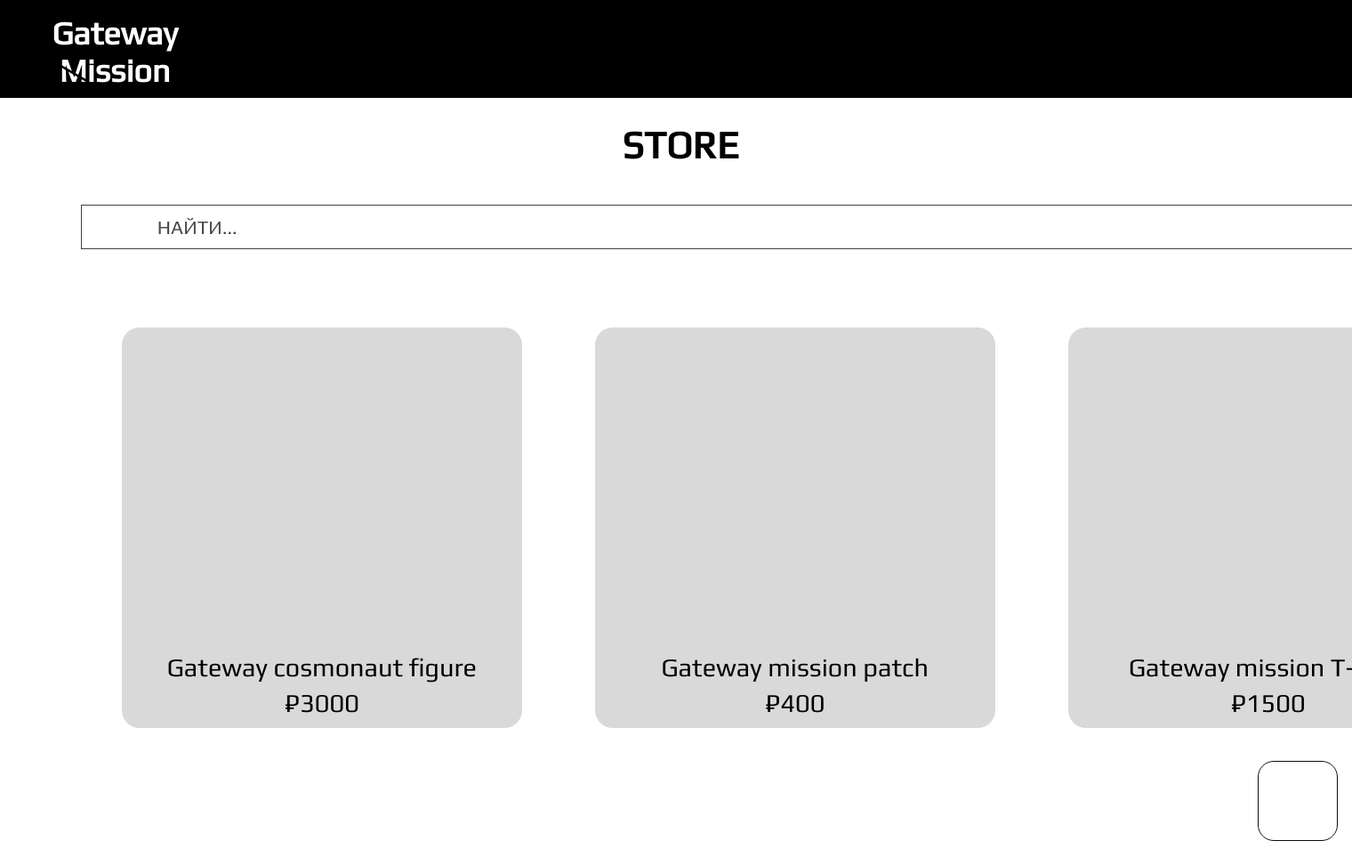
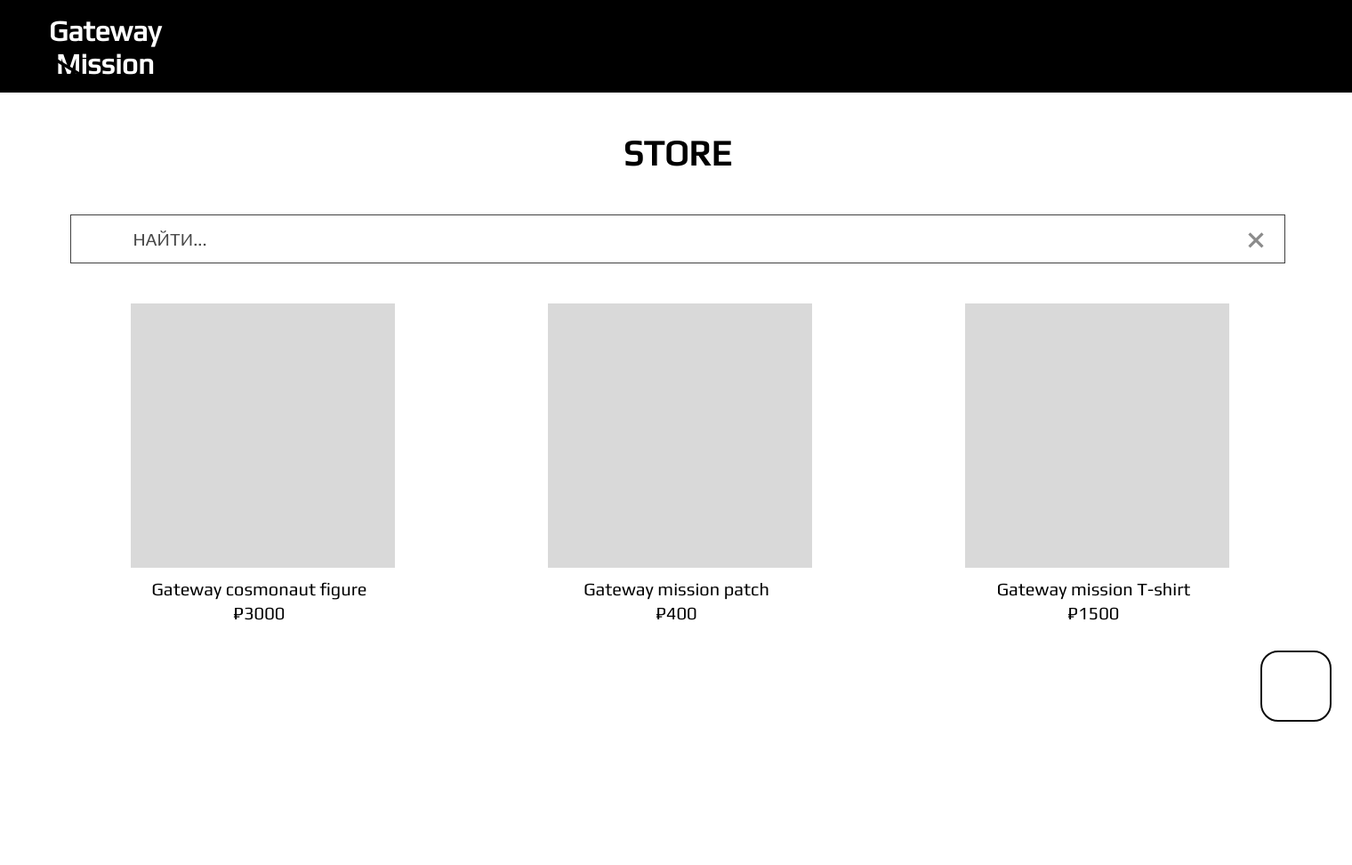
Before and after one commit to Bizerman/camping, a Django app: page / in a window 1520 px wide. Shown: the whole page at 89% size. After the commit the page ends 811 px from the top, so only its background shows below. Run offline with Django 4.2, Linux system fonts and the light colour scheme.

Commit message:
add files

```diff
--- a/RIP_lab1/static/css/main.css
+++ b/RIP_lab1/static/css/main.css
@@ -3,35 +3,10 @@
 }
 body {
   font-size: 14px;
-  zoom:100%
 }
 .all-page-group {
   width: 100%;
-  height: 1080px;
-  background: #ffffff;
-  opacity: 1;
-  position: absolute;
-  top: 0px;
-  left: 0px;
-  overflow: hidden;
-}
-.products {
-  width: 100%;
-  height: 500px;
-  /*background: url("../images/v29_48.png");*/
-  background-repeat: no-repeat;
-  background-position: center center;
-  background-size: cover;
-  opacity: 1;
-  position: absolute;
-  top: 409px;
-  margin-left: 9%;
-  overflow: hidden;
-}
-.product-1 {
-  width: 500px;
-  height: 500px;
-  /*background: url("../images/v24_2.png");*/
+  height: 844px;
   background-repeat: no-repeat;
   background-position: center center;
   background-size: cover;
@@ -41,120 +16,122 @@ body {
   left: 0px;
   overflow: hidden;
 }
+.products {
+  width: 100%;
+  height: 390px;
+  /*background: url("../images/v29_48.png");*/
+  background-repeat: no-repeat;
+  background-position: center center;
+  background-size: cover;
+  opacity: 1;
+  display: grid;
+  grid-template-columns: 297px 297px 297px;
+  column-gap: 172px;
+  position: absolute;
+  top: 341px;
+  left: 147px;
+  overflow: hidden;
+}
+.product {
+  width: 297px;
+  height: 359px;
+  /*background: url("../images/v24_2.png");*/
+  background-repeat: no-repeat;
+  background-position: center center;
+  background-size: cover;
+  opacity: 1;
+  overflow: hidden;
+}
 .product-box {
-  width: 500px;
-  height: 500px;
+  width: 297px;
+  height: 297px;
+  display: flex;
+  align-items: center;
+  justify-content: center;
   background: rgba(217,217,217,1);
   opacity: 1;
-  border-radius: 22px;
-  position: absolute;
-  top: 0px;
-  left: 0px;
 }
 .product-image-1 {
-  width: 403px;
-  height: 364px;
+  width: 268px;
+  height: 242px;
   /*background: url("../images/v28_30.png");*/
   background-repeat: no-repeat;
   background-position: center center;
   background-size: cover;
   opacity: 1;
-  position: absolute;
-  top: 33px;
-  left: 52px;
   overflow: hidden;
 }
-.product-name {
-  width: 388px;
-  color: rgba(0,0,0,1);
-  position: absolute;
-  top: 406px;
-  left: 56px;
-  font-family: Play,sans-serif;
-  font-weight: normal;
-  font-size: 32px;
-  opacity: 1;
-  text-align: center;
-}
-.product-price {
-  width: 93px;
-  color: rgba(0,0,0,1);
-  position: absolute;
-  top: 450px;
-  left: 204px;
-  font-family: Play,sans-serif;
-  font-weight: normal;
-  font-size: 32px;
-  opacity: 1;
-  text-align: center;
-}
-.product-2 {
-  width: 500px;
-  height: 500px;
-  /*background: url("../images/v29_35.png");*/
+.product-text{
+  width: 289px;
+  height: 49px;
+  /*background: url("../images/v121_2.png");*/
   background-repeat: no-repeat;
   background-position: center center;
   background-size: cover;
   opacity: 1;
   position: absolute;
-  top: 0px;
-  left: 591px;
+  top: 309px;
   overflow: hidden;
 }
+.product-name {
+  width: 289px;
+  color: rgba(0,0,0,1);
+  position: absolute;
+  top: 0px;
+  left: 0px;
+  font-family: Play,sans-serif;
+  font-weight: normal;
+  font-size: 20px;
+  opacity: 1;
+  text-align: center;
+}
+.product-price {
+  width: 135px;
+  color: rgba(0,0,0,1);
+  position: absolute;
+  top: 27px;
+  left: 77px;
+  font-family: Play,sans-serif;
+  font-weight: normal;
+  font-size: 20px;
+  opacity: 1;
+  text-align: center;
+}
 .product-image-2 {
-  width: 341px;
-  height: 363px;
+  width: 198px;
+  height: 211px;
   /*background: url("../images/v29_31.png");*/
   background-repeat: no-repeat;
   background-position: center center;
   background-size: cover;
   opacity: 1;
-  position: absolute;
-  top: 42px;
-  left: 85px;
-  overflow: hidden;
-}
-.product-3 {
-  width: 500px;
-  height: 500px;
-  /*background: url("../images/v29_38.png");*/
-  background-repeat: no-repeat;
-  background-position: center center;
-  background-size: cover;
-  opacity: 1;
-  position: absolute;
-  top: 0px;
-  left: 1182px;
   overflow: hidden;
 }
 .product-image-3 {
-  width: 278px;
-  height: 349px;
+  width: 179px;
+  height: 225px;
   /*background: url("../images/v29_32.png");*/
   background-repeat: no-repeat;
   background-position: center center;
   background-size: cover;
   opacity: 1;
-  position: absolute;
-  top: 46px;
-  left: 111px;
   overflow: hidden;
 }
 .store-title {
-  width: 154px;
+  width: 129px;
   color: rgba(0,0,0,1);
   position: absolute;
-  top: 153px;
-  padding-left: 46%;
+  top: 149px;
+  left: 697px;
   font-family: Play,sans-serif;
   font-weight: bold;
-  font-size: 48px;
+  font-size: 40px;
   opacity: 1;
   text-align: center;
 }
 .head {
   width: 100%;
-  height: 122px;
+  height: 104px;
   background: rgba(0,0,0,1);
   opacity: 1;
   position: absolute;
@@ -166,31 +143,31 @@ body {
   color: #fff;
 }
 .home-btn-text {
-  width: 287px;
-  height: 85px;
+  width: 218px;
+  height: 72px;
   color: rgba(255,255,255,1);
   position: absolute;
-  top: 18px;
-  left: 0px;
+  top: 16px;
+  left: 9px;
   font-family: Play,sans-serif;
   font-weight: Bold;
-  font-size: 40px;
+  font-size: 32px;
   opacity: 1;
   text-align: center;
 }
 .home-btn-line{
-  width: 49px;
-  transform: skew(0deg, 30deg);
+  width: 40px;
+  transform: skew(0deg, 31deg);
   border-bottom: 4px solid black;
   position: absolute;
-  top: 86px;
-  left: 60px;
+  top: 75px;
+  left: 59px;
 }
 .home-btn {
   color: #fff;
 }
 .search {
-  width: 1800px;
+  width: 1366px;
   height: 56px;
   /*background: url("../images/v32_71.png");*/
   background-repeat: no-repeat;
@@ -198,8 +175,8 @@ body {
   background-size: cover;
   opacity: 1;
   position: absolute;
-  top: 255px;
-  margin-left: 6%;
+  top: 240px;
+  left: 79px;
   overflow: hidden;
 }
 .search-box {
@@ -214,8 +191,8 @@ body {
   overflow: hidden;
 }
 .search-image {
-  width: 41px;
-  height: 41px;
+  width: 39px;
+  height: 42px;
   /*background: url("../images/v32_58.png");*/
   background-repeat: no-repeat;
   background-position: center center;
@@ -223,27 +200,27 @@ body {
   opacity: 0.5099999904632568;
   position: absolute;
   top: 8px;
-  left: 39px;
+  left: 13px;
   overflow: hidden;
 }
 .search-text {
-  width: 100px;
+  width: 144px;
   color: rgba(0,0,0,1);
   position: absolute;
-  top: 15px;
-  left: 95px;
+  top: 17px;
+  left: 40px;
   font-family: Play,sans-serif;
   font-weight: normal;
-  font-size: 24px;
+  font-size: 20px;
   opacity: 0.7099999785423279;
   text-align: center;
 }
 .search-clean-btn {
-  width: 24px;
+  width: 18px;
   color: rgba(0,0,0,1);
   position: absolute;
   top: 0px;
-  left: 1741px;
+  left: 1321px;
   font-family: Play,sans-serif;
   font-weight: normal;
   font-size: 48px;
@@ -251,23 +228,26 @@ body {
   text-align: center;
 }
 .cart {
-  width: 100px;
-  height: 100px;
+  width: 80px;
+  height: 80px;
   /*background: url("../images/v33_111.png");*/
   background-repeat: no-repeat;
   background-position: center center;
   background-size: cover;
   opacity: 0.9399999976158142;
   position: absolute;
-  top: 88%;
-  margin-left: 93%;
+  top:  731px;
+  left: 1417px;
   overflow: hidden;
 }
 .cart-box {
-  width: 100px;
-  height: 100px;
+  width: 80px;
+  height: 80px;
   background: rgba(255,255,255,1);
   opacity: 1;
+  display: flex;
+  align-items: center;
+  justify-content: center;
   position: absolute;
   top: 0px;
   left: 0px;
@@ -286,21 +266,5 @@ body {
   background-position: center center;
   background-size: cover;
   opacity: 0.8399999737739563;
-  position: absolute;
-  top: 22px;
-  left: 19px;
   overflow: hidden;
 }
-@media (max-width: 1920px) {
-  body
-  {
-    zoom: 90%;
-    overflow: hidden;
-  }
-}
-@media (max-width: 1440px) {
-  body
-  {
-    zoom: 67%;
-  }
-}
--- a/RIP_lab1/templates/index.html
+++ b/RIP_lab1/templates/index.html
@@ -10,35 +10,51 @@
 
 <body>
 	<div class="all-page-group">
-		<div class="products">
-			<div class="product-1">
-				<div class="product-box"></div>
-				<div class="product-image-1"></div><span class="product-name">Gateway cosmonaut figure</span><span class="product-price">₽3000</span>
-			</div>
-			<div class="product-2">
-				<div class="product-box"></div>
-				<div class="product-image-2"></div><span class="product-name">Gateway mission patch</span><span class="product-price">₽400</span>
-			</div>
-			<div class="product-3">
-				<div class="product-box"></div>
-				<div class="product-image-3"></div><span class="product-name">Gateway mission T-shirt</span><span class="product-price">₽1500</span>
-			</div>
-		</div><span class="store-title">STORE</span>
-		<div class="head">
+        <div class="head">
 			<div class="home-btn">
 			    <span class="home-btn-text">Gateway Mission</span>
                 <div class="home-btn-line"></div>
 			</div>
 		</div>
+		<div class="products">
+			<div class="product">
+				<div class="product-box">
+                    <div class="product-image-1"></div>
+                </div>
+                <div class="product-text">
+                    <span class="product-name">Gateway cosmonaut figure</span>
+                    <span class="product-price">₽3000</span>
+                </div>
+			</div>
+			<div class="product">
+				<div class="product-box">
+                    <div class="product-image-2"></div>
+                </div>
+                <div class="product-text">
+                    <span class="product-name">Gateway mission patch</span>
+                    <span class="product-price">₽400</span>
+                </div>
+			</div>
+			<div class="product">
+				<div class="product-box">
+                    <div class="product-image-3"></div>
+                </div>
+                <div class="product-text">
+                    <span class="product-name">Gateway mission T-shirt</span>
+                    <span class="product-price">₽1500</span>
+                </div>
+			</div>
+		</div><span class="store-title">STORE</span>
 		<div class="search">
 			<div class="search-box"></div>
 			<div class="search-image"></div><span class="search-text">НАЙТИ...</span><span class="search-clean-btn">×</span>
 		</div>
-		<div class="cart">
-			<div class="cart-box"></div>
-			<div class="cart-image"></div>
-		</div>
 	</div>
+    <div class="cart">
+			<div class="cart-box">
+                <div class="cart-image"></div>
+            </div>
+    </div>
 </body>
 
 </html>
```
Also changed, not shown: db.sqlite3.
